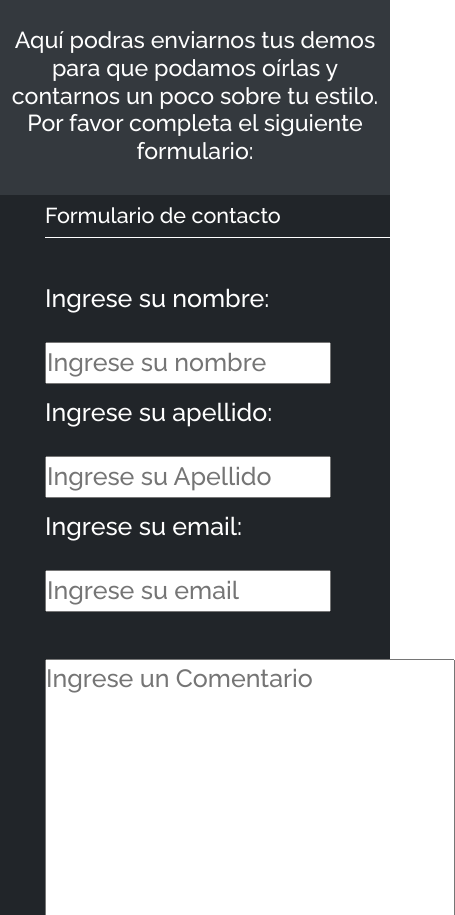
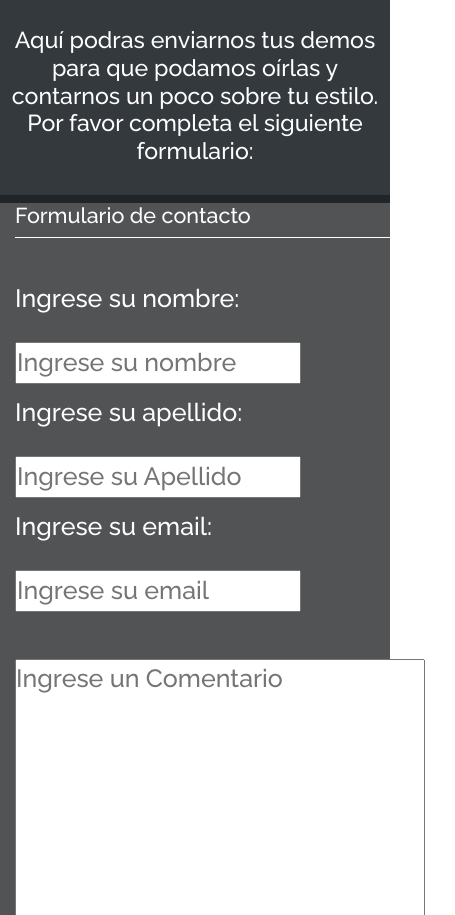
Before and after one commit to Krezj97/dwcoder, a plain HTML site: page pages/contacto.html in a window 390 px wide. Shown: the part 185-1100 px from the top of the page, 455 px wide, since content can reach past the window. Drawn offline with nearby package versions, Linux system fonts and the light colour scheme.

Commit message:
correcciones

```diff
--- a/css/partials/_mediaq.scss
+++ b/css/partials/_mediaq.scss
@@ -3,6 +3,9 @@
         display: flex;
         flex-direction: column;
     }
+    .presentacionMain .iconosRedes{
+        display: none;
+      }
     .foto{
         width: 600px;
         height: 300px;
@@ -45,7 +48,7 @@
         margin-left: 200px;
         margin-right: 200px;
     }
-  }
+}
 
   @media screen and (max-width: 480px){
     .presentacionMain .intro{
@@ -87,7 +90,13 @@
         display: flex;
         justify-content: center;
     }
-
+    .formColor {
+        padding-left: 15px;
+    }
+    .textArea {
+        margin-left: 15px;
+        margin-top: 20px;
+    }
     .footer{
         text-align: center;
         font-family: 'Inconsolata', monospace;
```
Also changed, not shown: css/estilo.css.
